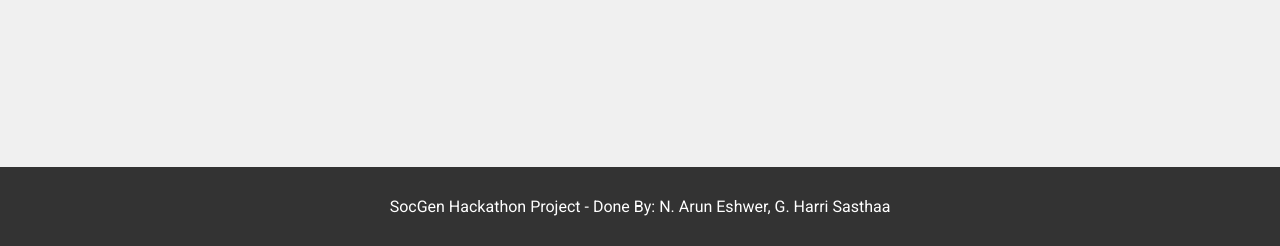
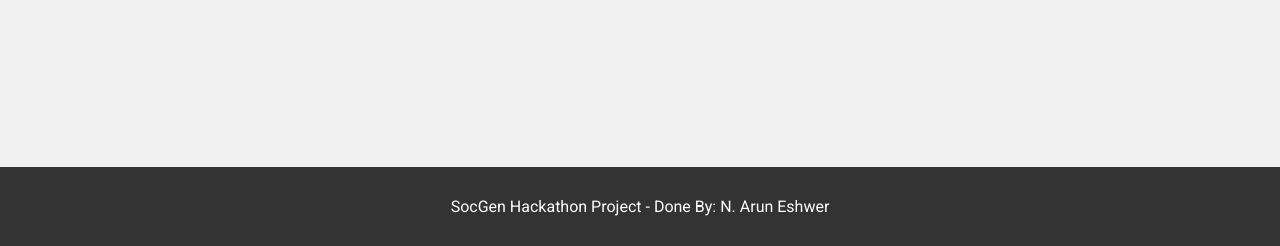
Before and after one commit to ArunEshwerN/N_Arun_Eshwer_MacroInsight_Automating_VBA_Macro_Documentation_And_Transformation, a Flask app: page / in a window 1280 px wide. Shown: the part 554-800 px from the top of the page. Run offline with Flask 3, Linux system fonts and the light colour scheme.

Commit message:
updation

```diff
--- a/templates/base.html
+++ b/templates/base.html
@@ -22,7 +22,7 @@
     </div>
     <footer>
         <div class="container">
-            <p>SocGen Hackathon Project - Done By: N. Arun Eshwer, G. Harri Sasthaa</p>
+            <p>SocGen Hackathon Project - Done By: N. Arun Eshwer</p>
         </div>
     </footer>
     <script src="{{ url_for('static', filename='js/script.js') }}"></script>
```
